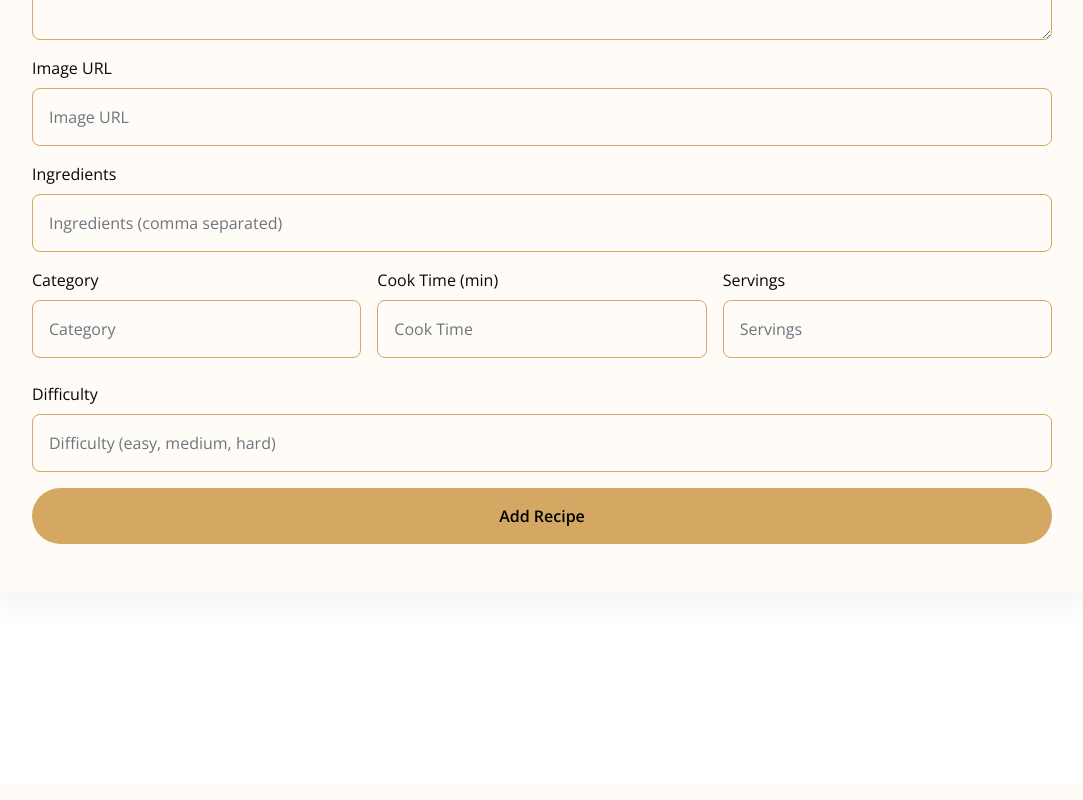
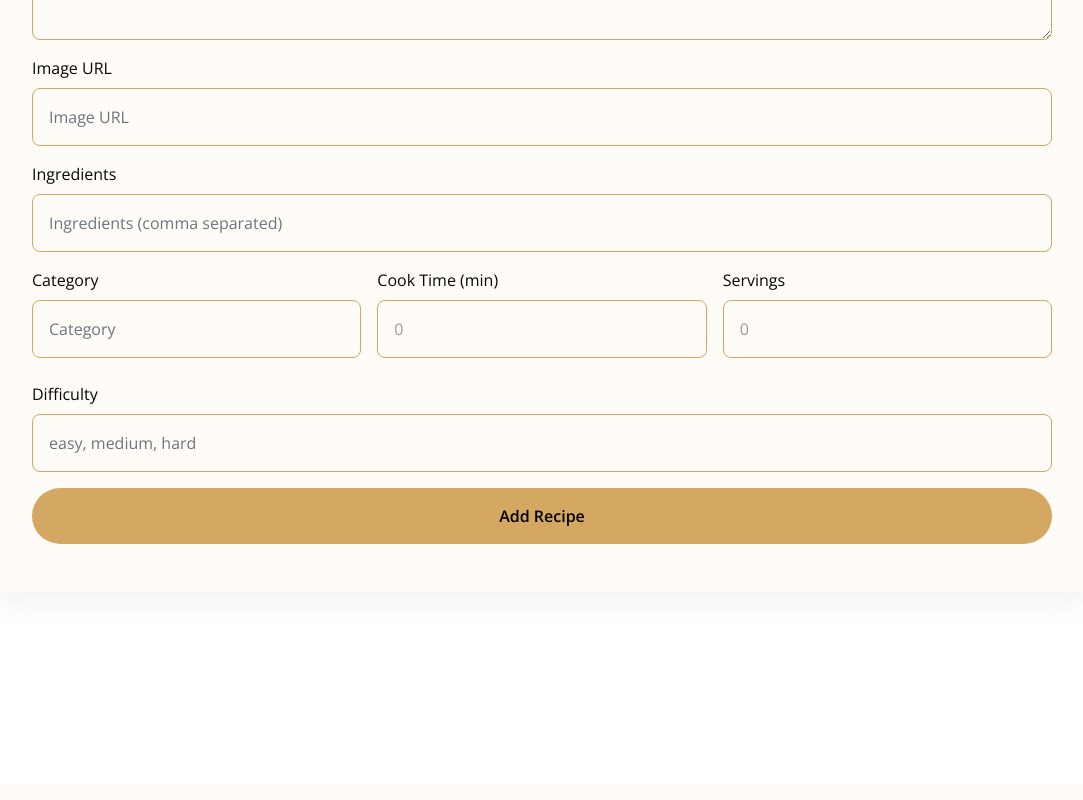
Before and after one commit to NikolVasileva/recipes-angular, an Angular app in the folder client/recipes/: page /recipe-create in a window 1280 px wide. Shown: the part 608-1408 px from the top of the page, without its empty margins (98-1181 px from the left). Built offline with nearby package versions, Linux system fonts and the light colour scheme.

Commit message:
create recipe logic

```diff
--- a/client/recipes/src/app/features/recipe-create/recipe-create.html
+++ b/client/recipes/src/app/features/recipe-create/recipe-create.html
@@ -8,34 +8,43 @@
           <h1 class="display-5 mb-0">Create a Recipe</h1>
         </div>
 
-            <form>
+        <form #recipeForm="ngForm" (ngSubmit)="onSubmit()">
+
           <div class="mb-3">
             <label for="title" class="form-label text-dark">Recipe Title</label>
             <input
+              appInputError
+              [(ngModel)]="title"
+              name="title"
               id="title"
-                        name="title"
               type="text"
               class="w-100 form-control p-3 border-primary bg-light"
               placeholder="Recipe Title"
+              required
             >
           </div>
 
           <div class="mb-3">
             <label for="description" class="form-label text-dark">Recipe Description</label>
             <textarea
+              appInputError
+              [(ngModel)]="description"
+              name="description"
               id="description"
-                        name="description"
               class="w-100 form-control p-3 border-primary bg-light"
               rows="4"
               placeholder="Recipe Description"
+              required
             ></textarea>
           </div>
 
           <div class="mb-3">
             <label for="imageUrl" class="form-label text-dark">Image URL</label>
             <input
+              appInputError
+              [(ngModel)]="imageUrl"
+              name="imageUrl"
               id="imageUrl"
-                        name="imageUrl"
               type="text"
               class="w-100 form-control p-3 border-primary bg-light"
               placeholder="Image URL"
@@ -45,8 +54,10 @@
           <div class="mb-3">
             <label for="ingredients" class="form-label text-dark">Ingredients</label>
             <input
+              appInputError
+              [(ngModel)]="ingredients"
+              name="ingredients"
               id="ingredients"
-                        name="ingredients"
               type="text"
               class="w-100 form-control p-3 border-primary bg-light"
               placeholder="Ingredients (comma separated)"
@@ -55,9 +66,10 @@
 
           <div class="row g-3 mb-4">
             <div class="col-md-4">
-                        <label for="category" class="form-label text-dark">Category</label>
+              <label class="form-label text-dark">Category</label>
               <input
-                            id="category"
+                appInputError
+                [(ngModel)]="category"
                 name="category"
                 type="text"
                 class="w-100 form-control p-3 border-primary bg-light"
@@ -66,43 +78,47 @@
             </div>
 
             <div class="col-md-4">
-                        <label for="cookTime" class="form-label text-dark">Cook Time (min)</label>
+              <label class="form-label text-dark">Cook Time (min)</label>
               <input
-                            id="cookTime"
+                appInputError
+                [(ngModel)]="cookTime"
                 name="cookTime"
                 type="number"
                 class="w-100 form-control p-3 border-primary bg-light"
-                            placeholder="Cook Time"
               >
             </div>
 
             <div class="col-md-4">
-                        <label for="servings" class="form-label text-dark">Servings</label>
+              <label class="form-label text-dark">Servings</label>
               <input
-                            id="servings"
+                appInputError
+                [(ngModel)]="servings"
                 name="servings"
                 type="number"
                 class="w-100 form-control p-3 border-primary bg-light"
-                            placeholder="Servings"
               >
             </div>
           </div>
 
           <div class="mb-3">
-                    <label for="difficulty" class="form-label text-dark">Difficulty</label>
+            <label class="form-label text-dark">Difficulty</label>
             <input
-                        id="difficulty"
+              appInputError
+              [(ngModel)]="difficulty"
               name="difficulty"
               type="text"
               class="w-100 form-control p-3 border-primary bg-light"
-                        placeholder="Difficulty (easy, medium, hard)"
+              placeholder="easy, medium, hard"
             >
           </div>
 
-                <input
+          <button
             type="submit"
             class="w-100 btn btn-primary p-3 border-primary bg-primary rounded-pill"
-                    value="Add Recipe">
+          >
+            Add Recipe
+          </button>
+
         </form>
       </div>
     </div>
--- a/client/recipes/src/app/features/recipe-create/recipe-create.ts
+++ b/client/recipes/src/app/features/recipe-create/recipe-create.ts
@@ -1,11 +1,63 @@
 import { CommonModule } from '@angular/common';
-import { Component } from '@angular/core';
+import { Component, inject, ViewChild } from '@angular/core';
+import { FormsModule, NgForm } from '@angular/forms';
+import { InputErrorDirective } from '../../shared/directives/input-error.directive';
+import { Router } from '@angular/router';
+import { ApiService } from '../../core/services/api.service';
+import { NotificationService } from '../../core/services/notification.service';
 
 @Component({
   selector: 'app-recipe-create',
-  imports: [CommonModule],
+  imports: [CommonModule, FormsModule, InputErrorDirective],
   standalone: true,
   templateUrl: './recipe-create.html',
   styleUrl: './recipe-create.css',
 })
-export class RecipeCreate {}
+export class RecipeCreate {
+  @ViewChild("recipeForm") recipeForm!: NgForm;
+
+  title = "";
+  description = "";
+  category = "";
+  imageUrl = "";
+  ingredients = "";
+  cookTime = 0;
+  servings = 0;
+  difficulty = "";
+
+  private router = inject(Router);
+  private apiService = inject(ApiService);
+  private notifService = inject(NotificationService);
+
+  onSubmit(): void {
+    if (this.recipeForm.invalid) {
+      return;
+    }
+
+    this.apiService
+      .createRecipe({
+        _createdOn: Date.now(),
+        title: this.title,
+        description: this.description,
+        category: this.category,
+        imageUrl: this.imageUrl,
+        ingredients: this.ingredients,
+        cookTime: this.cookTime,
+        servings: this.servings,
+        difficulty: this.difficulty,
+      })
+      .subscribe({
+        next: (recipe) => {
+          this.notifService.showSuccess('Recipe created successfully');
+          this.router.navigate(["/recipes", recipe._id]);
+        },
+        error: (err) => {
+          this.notifService.showError(err.error.message);
+        },
+      });
+  }
+
+  onCancel(): void {
+    this.router.navigate(["/recipes"]);
+  }
+}
```
Lines whose indentation alone changed are shown as unchanged.
